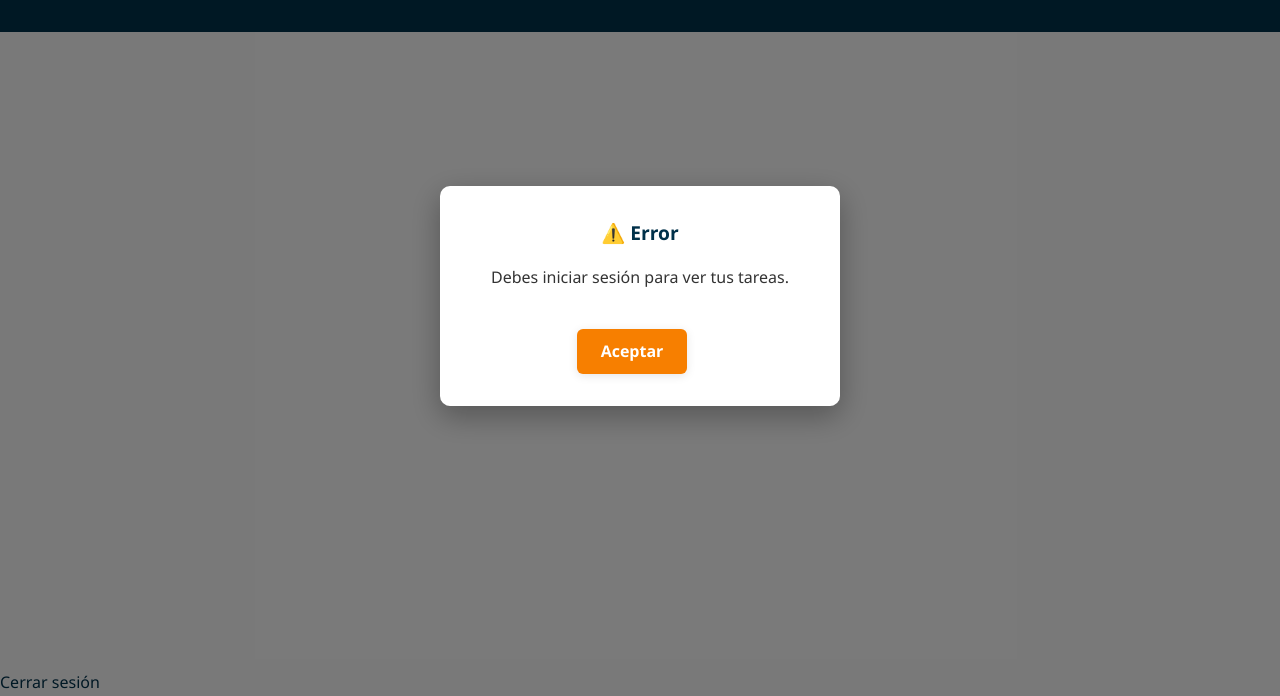
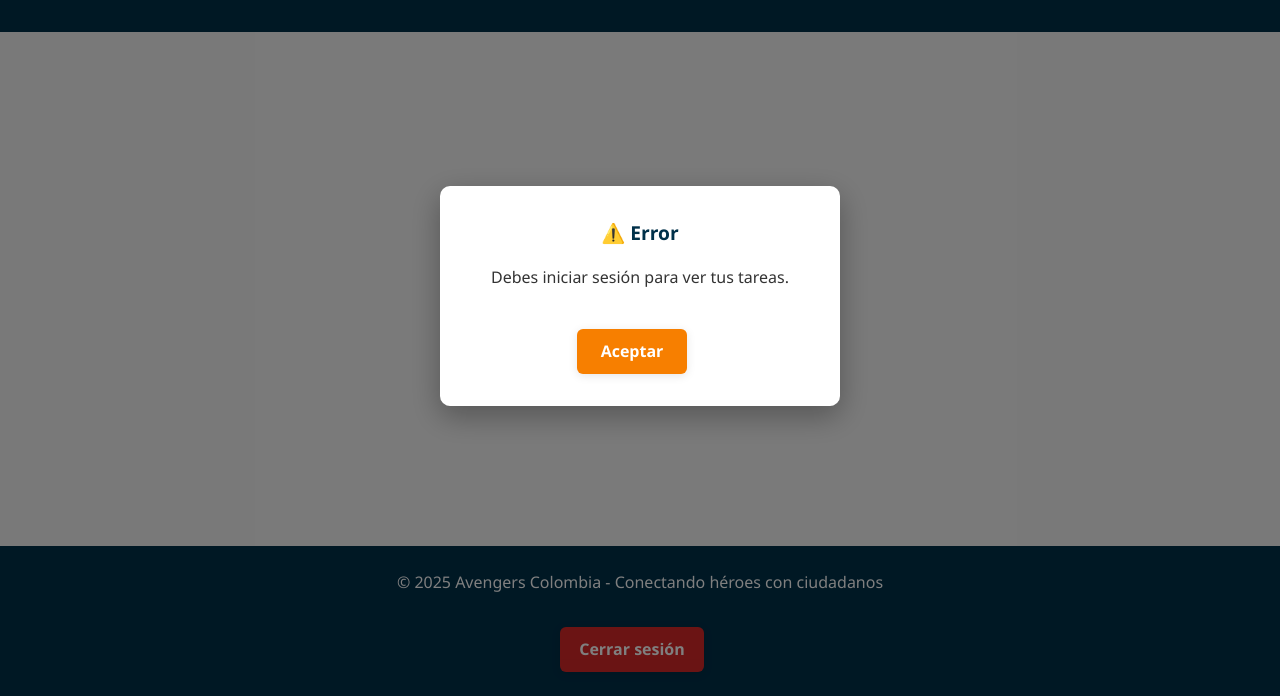
Before and after one commit to abedoyaciro/avengers_colombia_site, a plain HTML site: page frontend/mis-tareas.html in a window 1280 px wide. Shown: the part 104-800 px from the top of the page. Drawn offline with Linux system fonts and the light colour scheme.

Commit message:
Añade pie de página con derechos de autor en varias páginas

```diff
--- a/frontend/mis-tareas.html
+++ b/frontend/mis-tareas.html
@@ -23,11 +23,13 @@
     </section>
   </main>
 
-  <section>
-    <a href="#" class="logout" onclick="cerrarSesion()">Cerrar sesión</a>
-  </section>
-
-<script src="app.js"></script>
+  <footer>
+    <p>&copy; 2025 Avengers Colombia - Conectando héroes con ciudadanos</p>
+    <div class="text-center mt-2">
+      <a href="#" class="btn btn-danger" onclick="cerrarSesion()">Cerrar sesión</a>
+    </div>
+  </footer>
+  <script src="app.js"></script>
 
 </body>
 
```
Also changed, not shown: frontend/detalle-tarea.html (+5 -0 lines), frontend/login.html (+4 -2 lines), frontend/panel-heroe.html (+7 -1 lines), frontend/publicar-tarea.html (+7 -6 lines), frontend/registro.html (+5 -1 lines).
